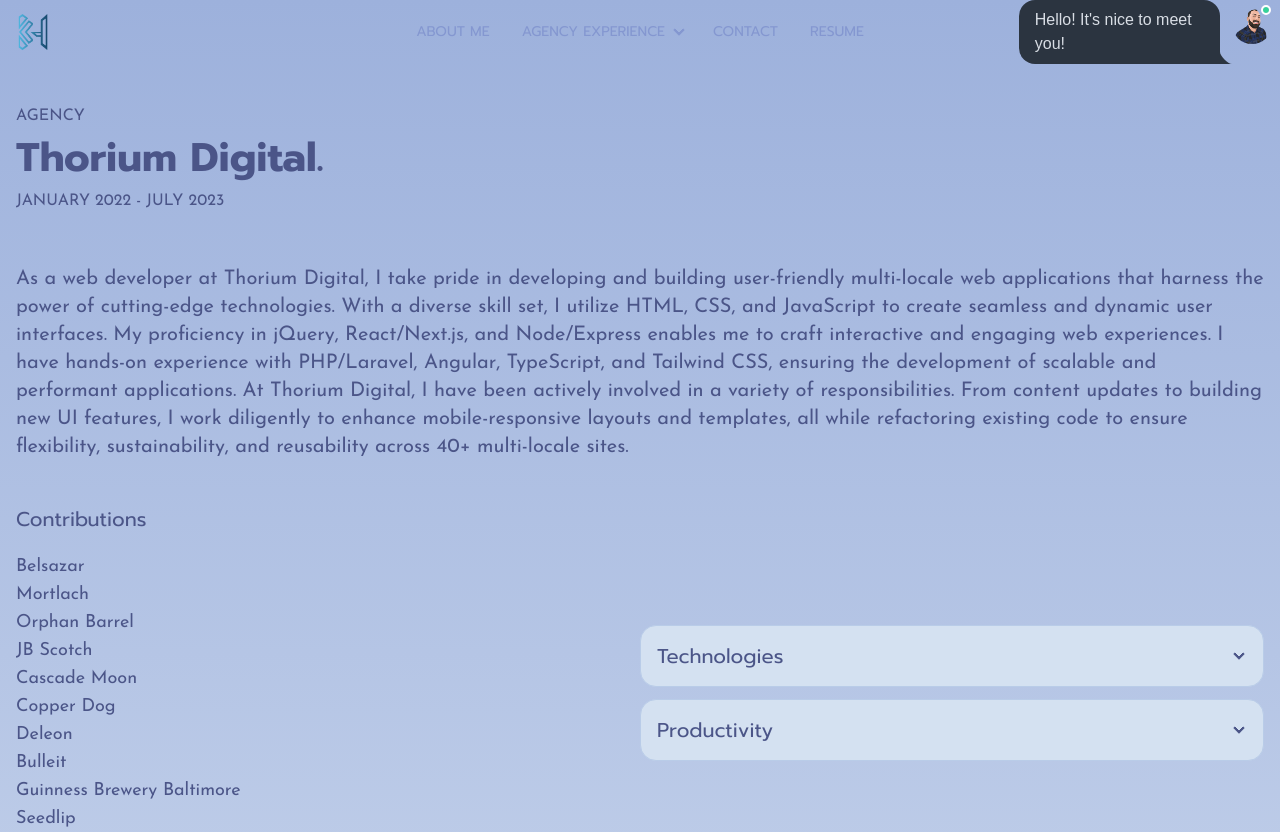
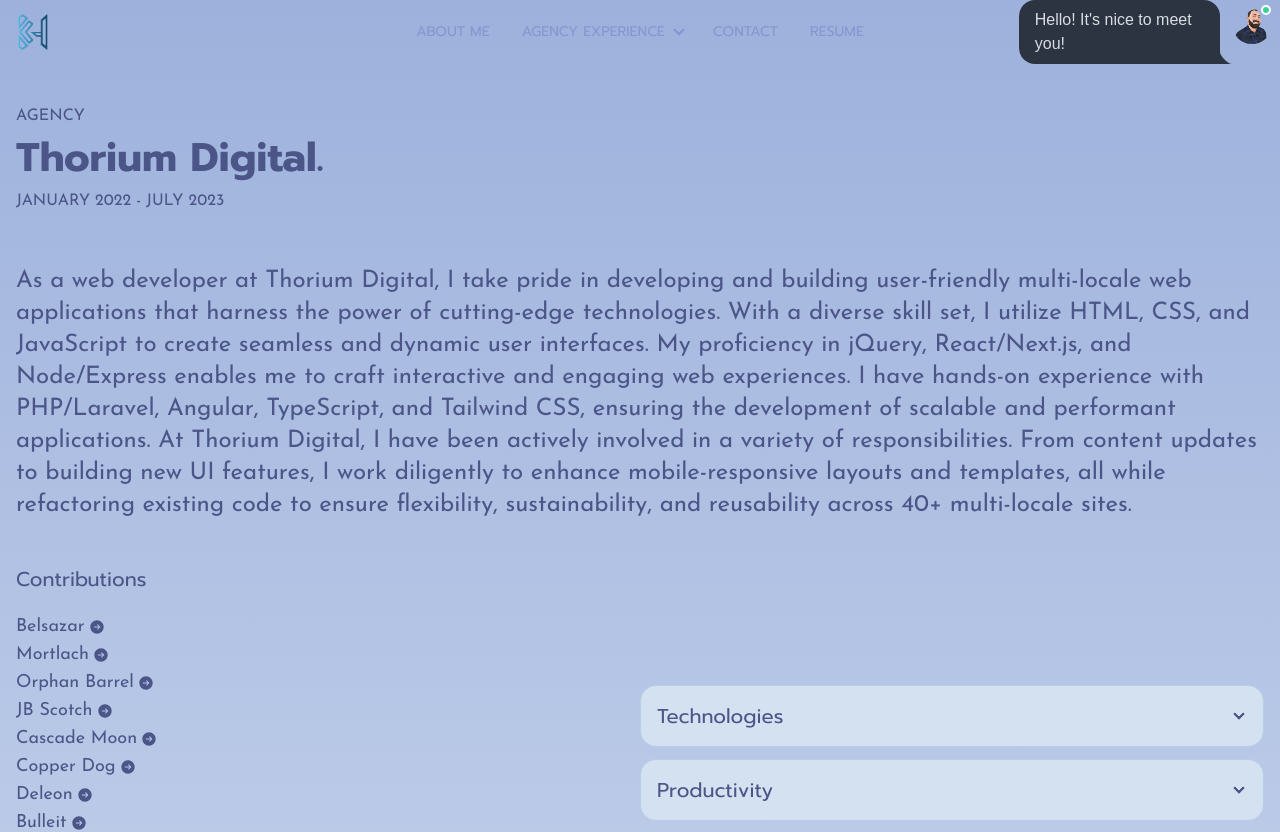
Before and after one commit to KhalidH82/khosein-23, a Next.js app: page /thorium in a window 1280 px wide. Shown: the top 832 px of the page. Built offline with nearby package versions, Linux system fonts and the light colour scheme.

Commit message:
icon update

```diff
--- a/app/constants/data.js
+++ b/app/constants/data.js
@@ -28,7 +28,7 @@ const navLinks = [
   {
     id: "about",
     title: "About Me",
-    link: "/",
+    link: "/#about",
   },
   {
     id: "work",
@@ -48,7 +48,7 @@ const navLinks = [
   {
     id: "contact",
     title: "Contact",
-    link: "/",
+    link: "/#contact",
   },
   {
     id: "resume",
--- a/components/NavBar.jsx
+++ b/components/NavBar.jsx
@@ -74,7 +74,7 @@ const NavBar = () => {
                 <li key={link.id} className={prompt.className}>
                   {" "}
                   <a
-                    href={`#${link.id}`}
+                    href={`${link.link}`}
                     className="link-underline link-underline-black border-none hover:bg-transparent uppercase text-ship-cove-600"
                     target={link.title === "Resume" ? "_blank" : "_self"}
                   >
@@ -119,7 +119,7 @@ const NavBar = () => {
               <li key={link.id} className={prompt.className}>
                 {" "}
                 <a
-                  href={`#${link.id}`}
+                  href={`${link.link}`}
                   className="link-underline link-underline-black border-none hover:bg-transparent uppercase"
                   target={link.title === "Resume" ? "_blank" : "_self"}
                 >
--- a/components/TMarcom.jsx
+++ b/components/TMarcom.jsx
@@ -18,7 +18,7 @@ const TMarcom = ({ projects }) => {
           {tmarcomExperience.date}
         </span>
       </div>
-      <p className={`py-3 mt-10 text-xl ${josefin.className}`}>
+      <p className={`py-3 mt-10 text-2xl ${josefin.className}`}>
         {tmarcomExperience.description}
       </p>
       <div className="py-8 w-full flex flex-col md:flex-row items-center">
@@ -29,10 +29,14 @@ const TMarcom = ({ projects }) => {
           <div className="">
             {projects.map((project) =>
               project.featured === false ? (
-                <a href={project.link} key={project.link} target="_blank">
+                <a href={project.link} key={project.link} target="_blank" className="flex items-center gap-1">
                   <p className={`text-lg ${josefin.className}`}>
                     {project.name}
                   </p>
+                  <img
+                    src="/images/arrow-right.svg"
+                    className="h-4"
+                  />
                 </a>
               ) : null
             )}
--- a/components/Thorium.jsx
+++ b/components/Thorium.jsx
@@ -17,7 +17,7 @@ const Thorium = ({ projects }) => {
           {thoriumExperience.date}
         </span>
       </div>
-      <p className={`py-3 mt-10 text-xl ${josefin.className}`}>
+      <p className={`py-3 mt-10 text-2xl ${josefin.className}`}>
         {thoriumExperience.description}
       </p>
       <div className="py-8 w-full flex flex-col md:flex-row items-center">
@@ -28,10 +28,16 @@ const Thorium = ({ projects }) => {
           <div className="">
             {projects.map((project) =>
               project.featured === false ? (
-                <a href={project.link} key={project.link} target="_blank">
+                <a
+                  href={project.link}
+                  key={project.link}
+                  target="_blank"
+                  className="flex items-center gap-1"
+                >
                   <p className={`text-lg ${josefin.className}`}>
                     {project.name}
                   </p>
+                  <img src="/images/arrow-right.svg" className="h-4" />
                 </a>
               ) : null
             )}
```
